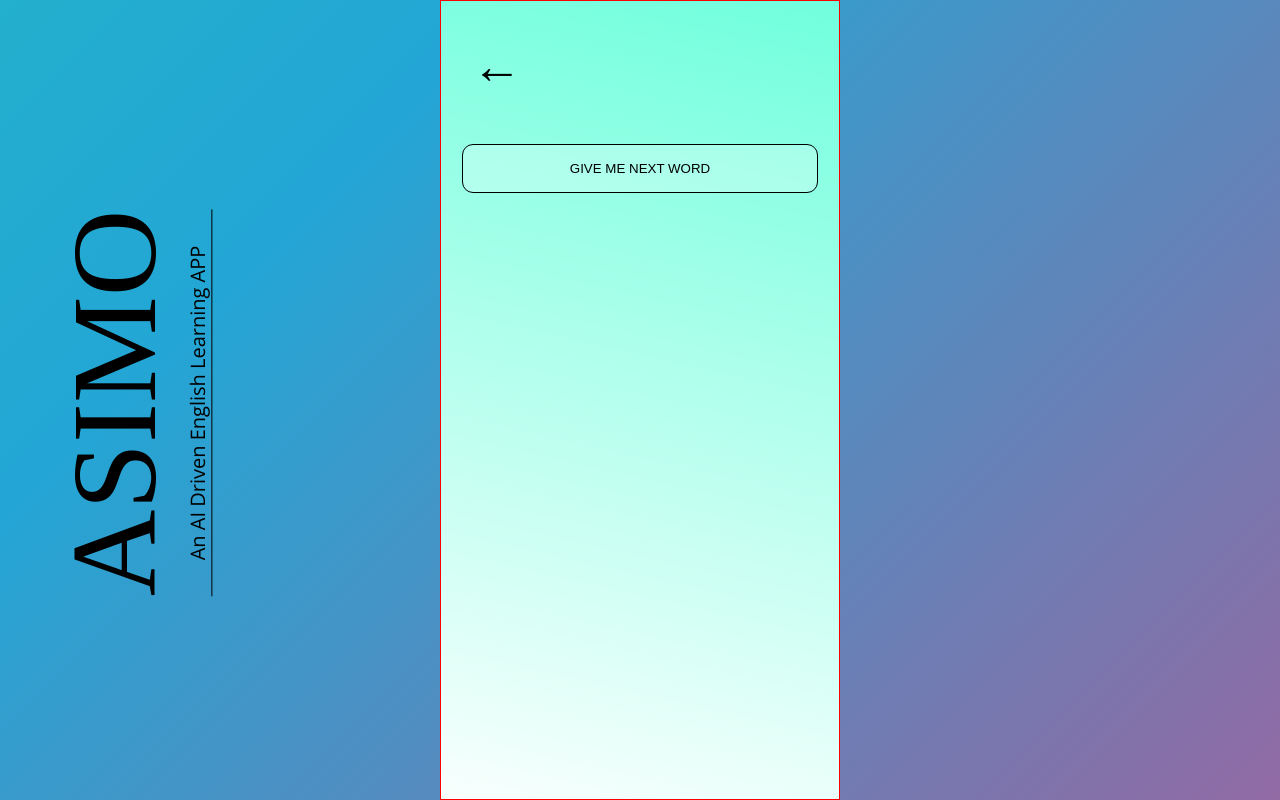
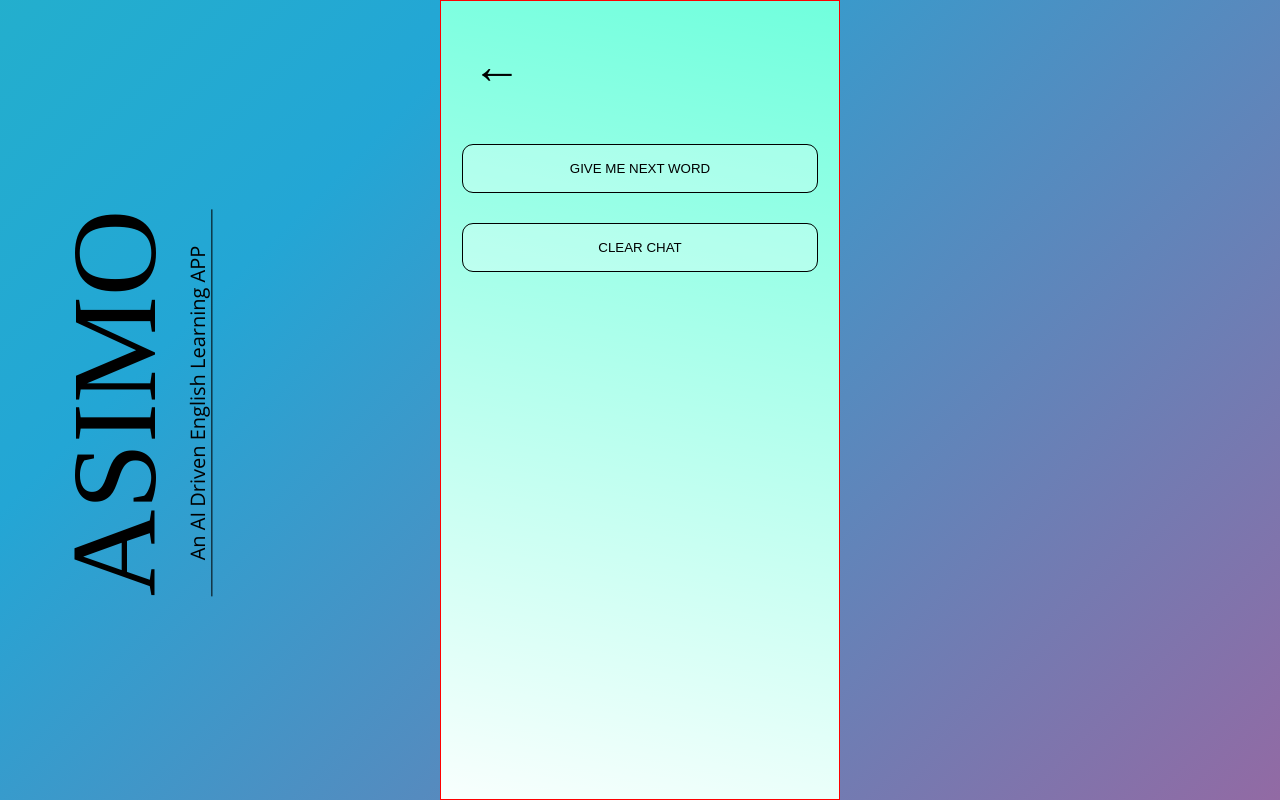
Before and after one commit to Aravindkumar-Rajendran/Asimov, a React (Create React App) app in the folder frontend/: page /dialogues in a window 1280 px wide. Built offline with nearby package versions, Linux system fonts and the light colour scheme; the HTML template or start-up script is replaced by a standard one; a web font is replaced by a local one.

Commit message:
random vocabulary updated

```diff
--- a/frontend/src/components/chatView/index.js
+++ b/frontend/src/components/chatView/index.js
@@ -111,13 +111,18 @@ const ChatView = () => {
        setMode(params.id);
        setChat_data([]);
        if(params.id == 'random_vocabulary'){
-        triggerRandomVocabularyInit();
+        triggerRandomVocabularyInit(true);
        }
     },[]);
-    const triggerRandomVocabularyInit = async() => {
+    const triggerRandomVocabularyInit = async(clearChat = false) => {
         try{
+             if(clearChat){
+                console.log('clearing chat')
+                setChat_data([{text:'',flash:'loading',type:1,original:''}])
+             }else{
 
-             setChat_data([...chat_data,{text:'',flash:'loading',type:1,original:''}]);
+                setChat_data([...chat_data,{text:'',flash:'loading',type:1,original:''}]);
+             }
              console.log('calling the api')
              let rand_data = await API.getRandomWord();
              let cd = chat_data;
@@ -148,7 +153,8 @@ const ChatView = () => {
                     return <Box key={index + refresh} data={x} id={"random_chat_" + index} />
                 })}
                 <div ref={bottomRef} />
-                <button className="random_word_btn" onClick={triggerRandomVocabularyInit}>GIVE ME NEXT WORD</button>
+                <button className="random_word_btn" onClick={()=>triggerRandomVocabularyInit(false)}>GIVE ME NEXT WORD</button>
+                <button className="random_word_btn" onClick={()=>{triggerRandomVocabularyInit(true)}}>CLEAR CHAT</button>
             </div>
             <div className="controls">
                 <div style={{ display: 'flex', flexDirection: 'column' }}>
```
Also changed, not shown: 1 other file (tests, documents, lock files or other folders).
